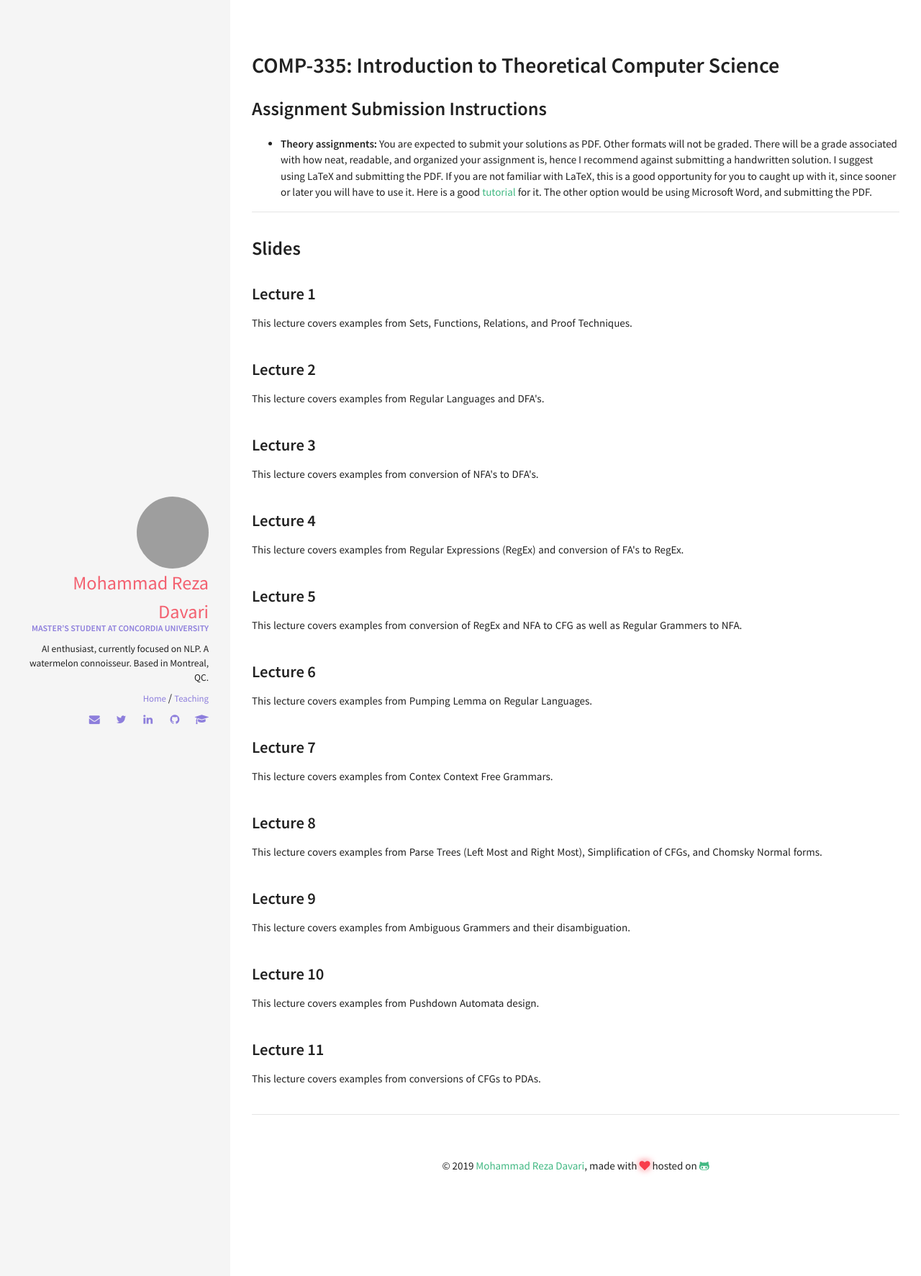
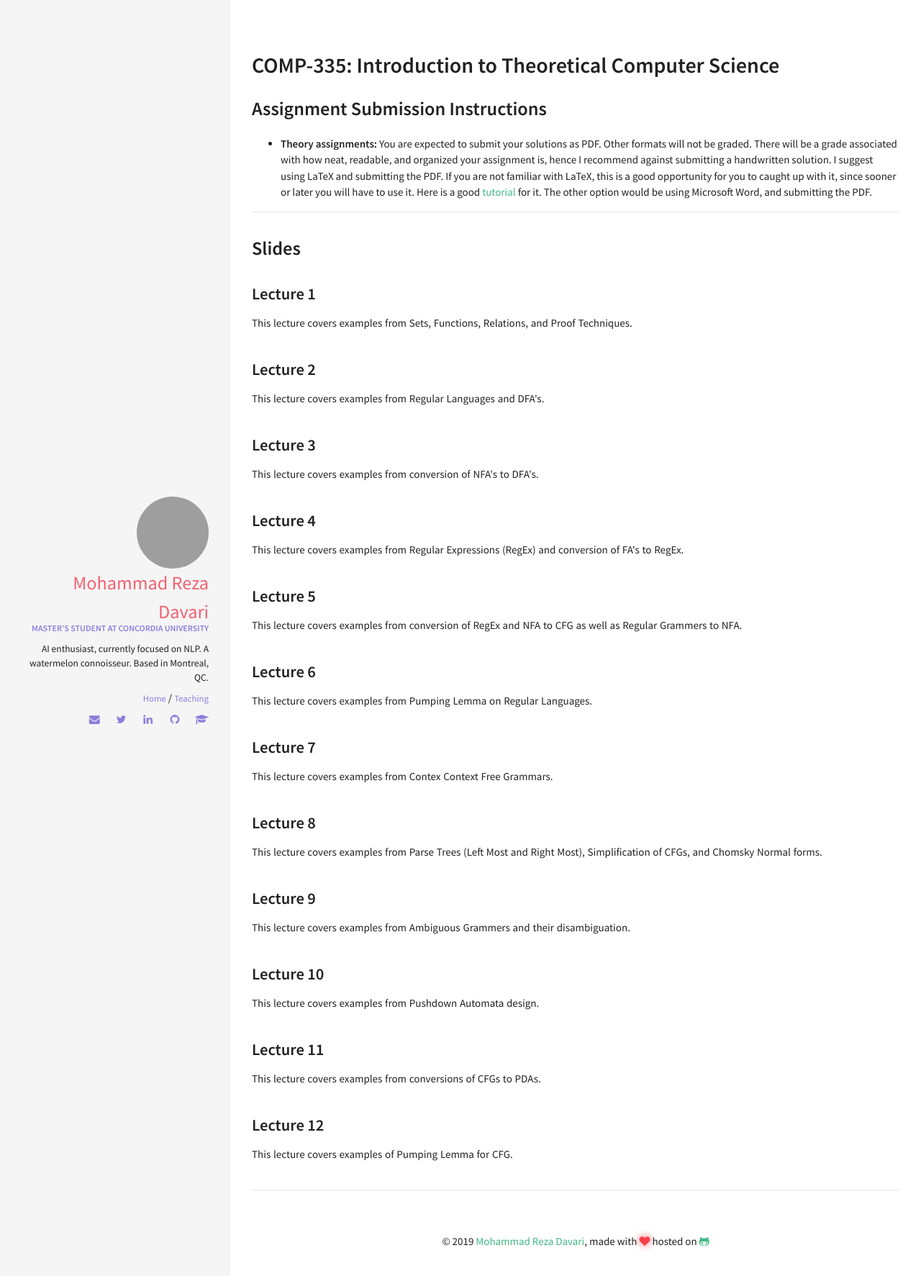
Before and after one commit to rezazzr/davari.io, a Jekyll site: the page built from comp335.html, in a window 1280 px wide. Shown: the top 1773 px of the page at 72% size. Built offline with Jekyll 4.4.1, drawn with Linux system fonts in a browser that asks for light colours.

Commit message:
tutorial 12 indexed

```diff
--- a/_data/index/slides335.yml
+++ b/_data/index/slides335.yml
@@ -52,3 +52,8 @@
   descr: This lecture covers examples from conversions of CFGs to PDAs.
   url:  https://github.com/rezazzr/davari.io/raw/master/_data/slide_pdf_files/comp335_tutorial11.pdf
   year: 2019
+
+- name: Lecture 12
+  descr: This lecture covers examples of Pumping Lemma for CFG.
+  url:  https://github.com/rezazzr/davari.io/raw/master/_data/slide_pdf_files/comp335_tutorial12.pdf
+  year: 2019
```
